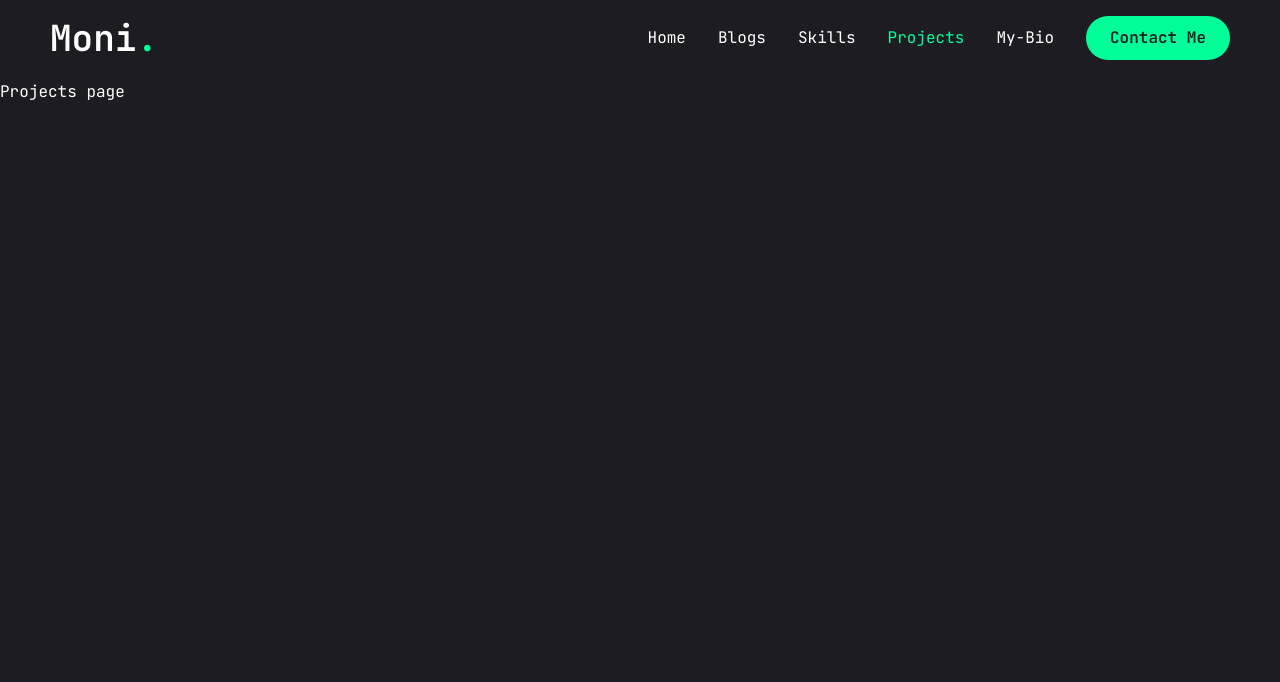
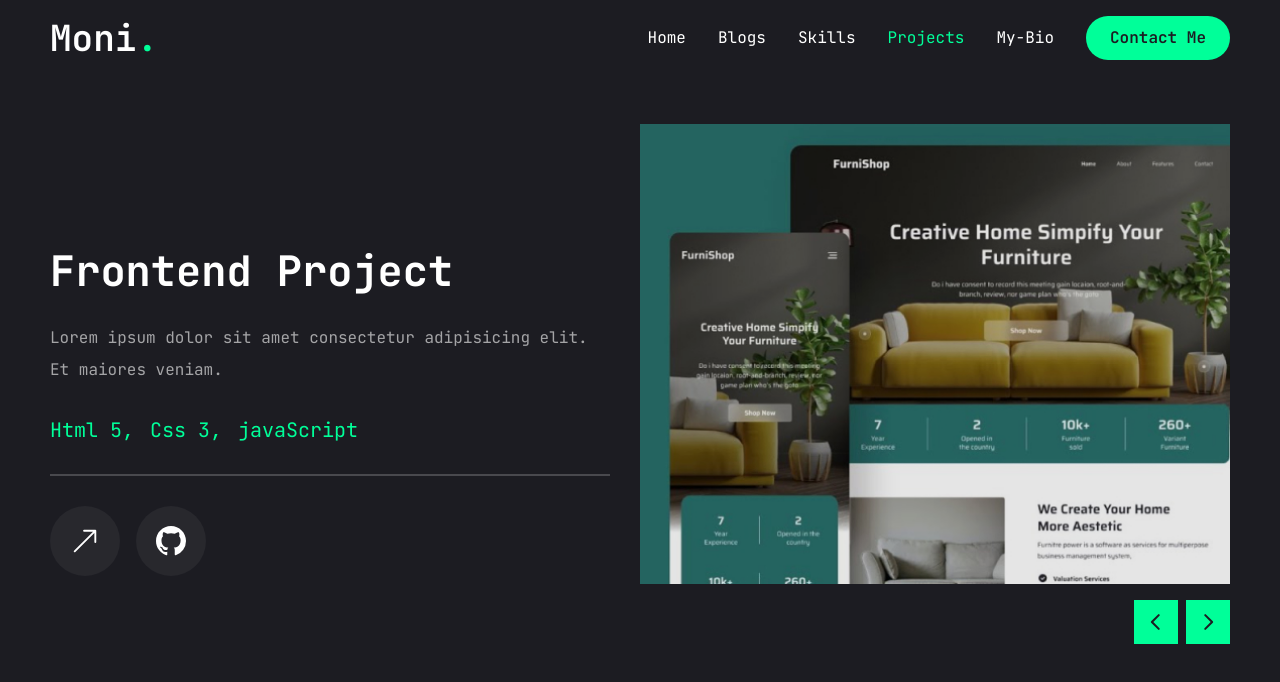
Before and after one commit to Monika-3/moni-portfolio, a Next.js app: page /projects in a window 1280 px wide. Shown: the top 682 px of the page. Built offline with nearby package versions, Linux system fonts and the light colour scheme.

Commit message:
feat: projects page completed

```diff
--- a/app/projects/page.jsx
+++ b/app/projects/page.jsx
@@ -1,8 +1,165 @@
+"use client";
+
+import { motion } from "framer-motion";
+import React, { useState } from "react";
+
+import { Swiper, SwiperSlide } from "swiper/react";
+import "swiper/css";
+
+import { BsArrowUpRight, BsGithub } from "react-icons/bs";
+
+import {
+  Tooltip,
+  TooltipContent,
+  TooltipProvider,
+  TooltipTrigger,
+} from "@/components/ui/tooltip";
+
+import Link from "next/link";
+import Image from "next/image";
+import WorkSliderBtns from "@/components/ui/WorkSliderBtns";
+
+const projects = [
+  {
+    num: "01",
+    category: "frontend",
+    title: "project 1",
+    description:
+      "Lorem ipsum dolor sit amet consectetur adipisicing elit. Et maiores veniam.",
+    stack: [
+      {
+        name: "Html 5",
+      },
+      {
+        name: "Css 3",
+      },
+      {
+        name: "javaScript",
+      },
+    ],
+    image: "/assets/work/thumb1.png",
+    live: "",
+    github: "",
+  },
+  {
+    num: "02",
+    category: "frontend",
+    title: "project 1",
+    description:
+      "Lorem ipsum dolor sit amet consectetur adipisicing elit. Et maiores veniam.",
+    stack: [
+      {
+        name: "Html 5",
+      },
+      {
+        name: "Css 3",
+      },
+      {
+        name: "javaScript",
+      },
+    ],
+    image: "/assets/work/thumb2.png",
+    live: "",
+    github: "",
+  },
+];
 
 const Projects = () => {
-    return (
-        <div> Projects page</div>
-    )
-}
+  const [project, setProject] = useState(projects[0]);
+
+  const handleSlideChange =(swiper) => {
+    //get current slide index
+    const currentIndex = swiper.activeIndex;
+    //update project state based on current slide index
+    setProject(projects[currentIndex]);
+  };
+
+  return (
+    <motion.section
+      initial={{ opacity: 0 }}
+      animate={{ opacity: 1, transition:{delay:2.4,duration:0.4,ease:"easeIn"}, }}
+      className="min-h-[80vh] flex flex-col justify-center py-12 xl:px-0"
+    >
+      <div className="container mx-auto">
+        <div className="flex flex-col xl:flex-row xl:gap-[30px]">
+          <div className="w-full xl:w-[50%] xl:h-[460px] flex flex-col xl:justify-between order-2 xl:order-none">
+            <div className="flex flex-col gap-[30px] h-[50%]">
+              {/* outline num */}
+              <div className="text-8xl leading-none font-extrabold text-transparent text-outline">
+                {project.num}
+              </div>
+              {/* project category */}
+              <h2 className="text-[42px] font-bold leading-none text-white group-hover:text-accent transition-all duration-500 capitalize">
+                {project.category} project
+              </h2>
+              {/* project description */}
+              <p className="text-white/60">{project.description}</p>
+              {/* stack */}
+              <ul className="flex gap-4">
+                {project.stack.map((item, index) => {
+                  return (
+                    <li key={index} className="text-xl text-accent">
+                      {item.name}
+                      {index !== project.stack.length - 1 && ","}
+                    </li>
+                  );
+                })}
+              </ul>
+              {/* border */}
+              <div className="border border-white/20"></div>
+              {/* buttons */}
+              <div className="flex items-center gap-4">
+                {/* live project button */}
+                <Link href={project.live}>
+                <TooltipProvider delayDuration={100}>
+                    <Tooltip>
+                    <TooltipTrigger className="w-[70px] h-[70px] rounded-full bg-white/5 flex justify-center items-center group">
+                        <BsArrowUpRight className="text-white text-3xl group-hover:text-accent"/>
+                    </TooltipTrigger>
+                    <TooltipContent>
+                        <p>Live project</p>
+                    </TooltipContent>
+                    </Tooltip>
+                </TooltipProvider>
+                </Link>
+                 {/* github button */}
+                <Link href={project.github}>
+                <TooltipProvider delayDuration={100}>
+                    <Tooltip>
+                    <TooltipTrigger className="w-[70px] h-[70px] rounded-full bg-white/5 flex justify-center items-center group">
+                        <BsGithub className="text-white text-3xl group-hover:text-accent"/>
+                    </TooltipTrigger>
+                    <TooltipContent>
+                        <p>Github Repository</p>
+                    </TooltipContent>
+                    </Tooltip>
+                </TooltipProvider>
+                </Link>
+              </div>
+            </div>
+          </div>
+          <div className="w-full xl:w-[50%]">
+            <Swiper spaceBetween={30} slidesPerView={1} className="xl:h-[520px] mb-12" onSlideChange={handleSlideChange}>
+                {projects.map((project,index)=>{
+                    return <SwiperSlide key={index} className="w-full">
+                        <div className="h-[460px] relative group flex justify-center items-center bg-pink-50/20">
+                        {/* overlay */}
+                        <div className="absolute top-0 bottom-0 w-full h-full bg-black/10 z-10"></div>
+                        {/* image */}
+                        <div className="relative w-full h-full">
+                            <Image src={project.image} fill className="object-cover" alt=""/>
+                        </div>
+                        </div>
+                    </SwiperSlide>;
+                })}
+                {/* slider buttons */}
+                <WorkSliderBtns containerStyles="flex gap-2 absolute right-0 bottom-[calc(50%_-_22px)] xl:bottom-0 z-20 w-full justify-between xl:w-max xl:justify-none" btnStyles="bg-accent hover:bg-accent-hover text-primary text-[22px] w-[44px] h-[44px] flex justify-center items-center transition-all"/>
+                </Swiper>
+          </div>
+        </div>
+      </div>
+    </motion.section>
+  );
+};
 
 export default Projects;
--- /dev/null
+++ b/components/ui/WorkSliderBtns.jsx
@@ -0,0 +1,20 @@
+"use client";
+
+import { useSwiper } from "swiper/react";
+import { PiCaretLeftBold, PiCaretRightBold } from "react-icons/pi";
+
+const WorkSliderBtns = ({ containerStyles, btnStyles, iconsStyles }) => {
+  const swiper = useSwiper();
+  return (
+    <div className={containerStyles}>
+      <button className={btnStyles} onClick={() => swiper.slidePrev()}>
+        <PiCaretLeftBold className={iconsStyles} />
+      </button>
+      <button className={btnStyles} onClick={() => swiper.slideNext()}>
+        <PiCaretRightBold className={iconsStyles} />
+      </button>
+    </div>
+  );
+};
+
+export default WorkSliderBtns;
```
